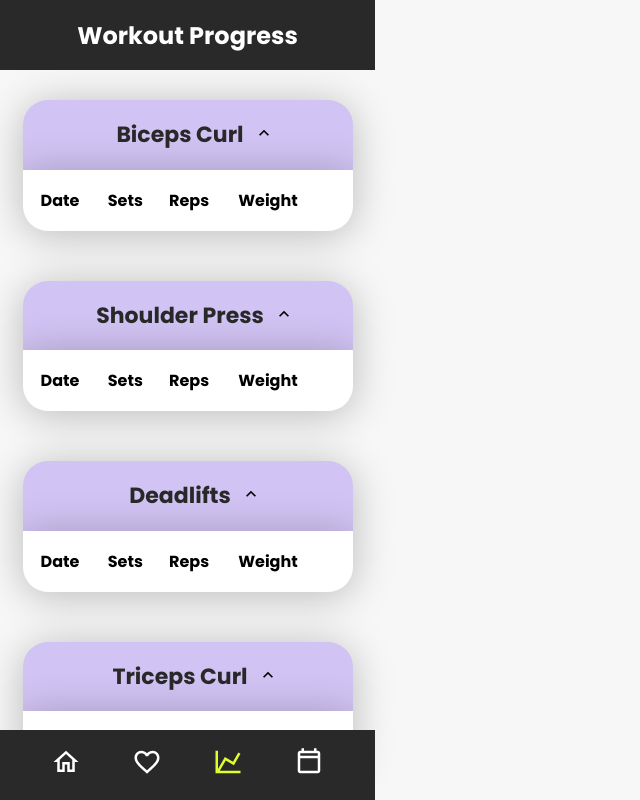
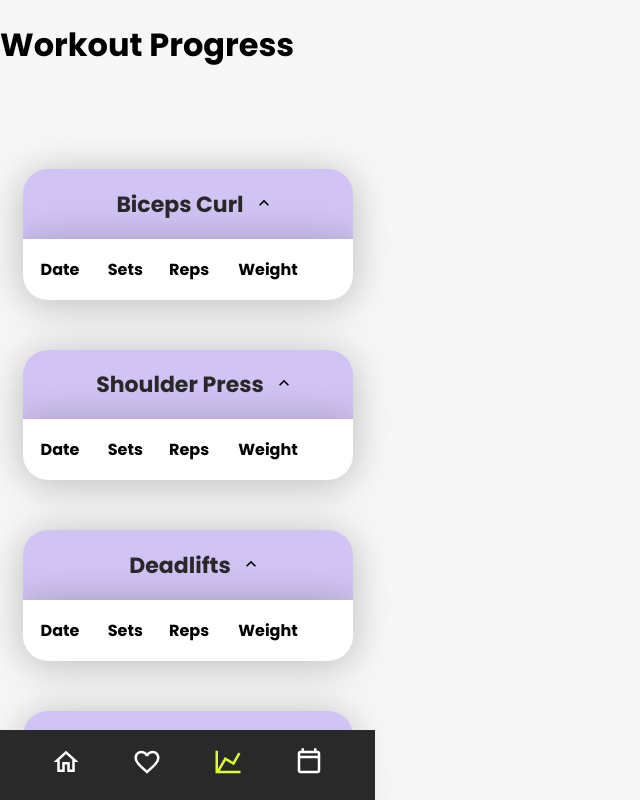
Before and after one commit to therealchrismcfly/capstone-project, a Next.js app: page /progress in a window 1280 px wide. Shown: the top 800 px of the page, without its empty margins (0-640 px from the left). Built offline with nearby package versions, Linux system fonts and the light colour scheme.

Commit message:
auskommentieren

```diff
--- a/src/components/CardLists/progress.js
+++ b/src/components/CardLists/progress.js
@@ -1,7 +1,8 @@
 import useStore from '../../hooks/useStore';
 import ProgressHistoryCard from '../ProgressHistory/index';
-import StyledSearchBar from '../SearchBar/styled';
 
+/* import StyledSearchBar from '../SearchBar/styled';
+ */
 import StyledCardlist from './styled';
 
 export default function CardlistProgress() {
@@ -9,9 +10,9 @@ export default function CardlistProgress() {
 
 	return (
 		<>
-			<StyledSearchBar>
-				<h1>Workout Progress</h1>
-			</StyledSearchBar>
+			{/* 	<StyledSearchBar> */}
+			<h1>Workout Progress</h1>
+			{/* 	</StyledSearchBar> */}
 			<StyledCardlist>
 				{exerciseCards.map(exerciseCard => {
 					return (
```
Also changed, not shown: src/components/CardLists/favorites.js (+5 -4 lines), src/components/CardLists/planner.js (+5 -4 lines).
